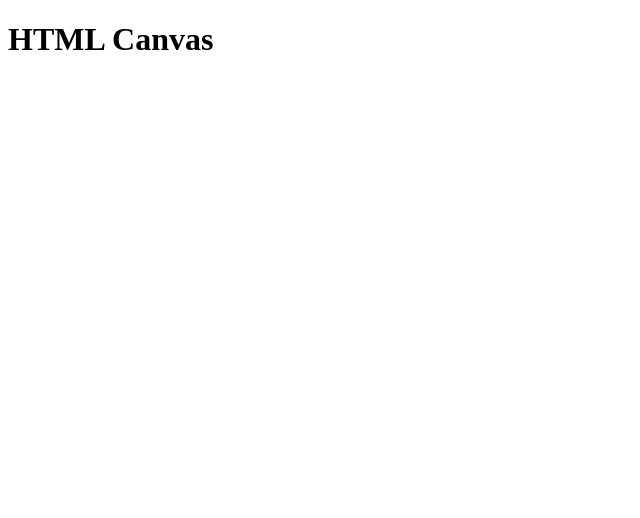
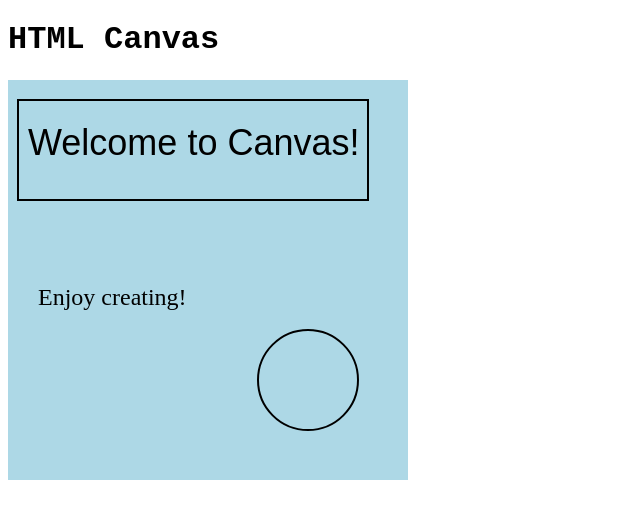
Before and after one commit to Ian-Chege/Game-Dev-JS, a website: page part1/part1Assignment.html in a window 1280 px wide. Shown: the whole page, without its empty margins (0-640 px from the left). Drawn offline with Linux system fonts and the light colour scheme.

Commit message:
feat: adding curves to a path

```diff
--- a/part1/part1Assignment.html
+++ b/part1/part1Assignment.html
@@ -5,6 +5,13 @@
     <title>HTML canvas</title>
     <style media='screen'>
         /* Add your CSS here */
+        body{
+            text-align: left;
+            font-family: 'Courier New';
+        }
+        canvas {
+            background-color: lightblue;
+        }
     </style>
 </head>
 
@@ -15,6 +22,27 @@
         var canvas = document.getElementById('asteroids');
         var context = canvas.getContext("2d");
         /* Add your JavaScript code here */
+        // Draw a rectangle
+        context.strokeStyle = 'black';
+        context.lineWidth = 2;
+        context.rect(10, 20, 350, 100);
+        context.stroke();
+
+        // Draw a circle
+        context.beginPath();
+        /*
+        The center of the arc is at the point (300, 300).
+        The radius of the arc is 50.
+        The starting angle of the arc is 0 (which corresponds to the 3 o’clock position on a clock).
+        The ending angle of the arc is 2 * Math.PI (which is equivalent to 360 degrees or a full circle in radians). */
+        context.arc(300, 300, 50, 0, 2 * Math.PI);
+        context.stroke();
+
+        // Render the text
+        context.font = '36px Arial';
+        context.fillText("Welcome to Canvas!", 20, 75);
+        context.font = '24px Times New Roman';
+        context.fillText("Enjoy creating!", 30, 225);
     </script>
 </body>
 
```
Also changed, not shown: part2/part2.2.js (+38 -17 lines).
